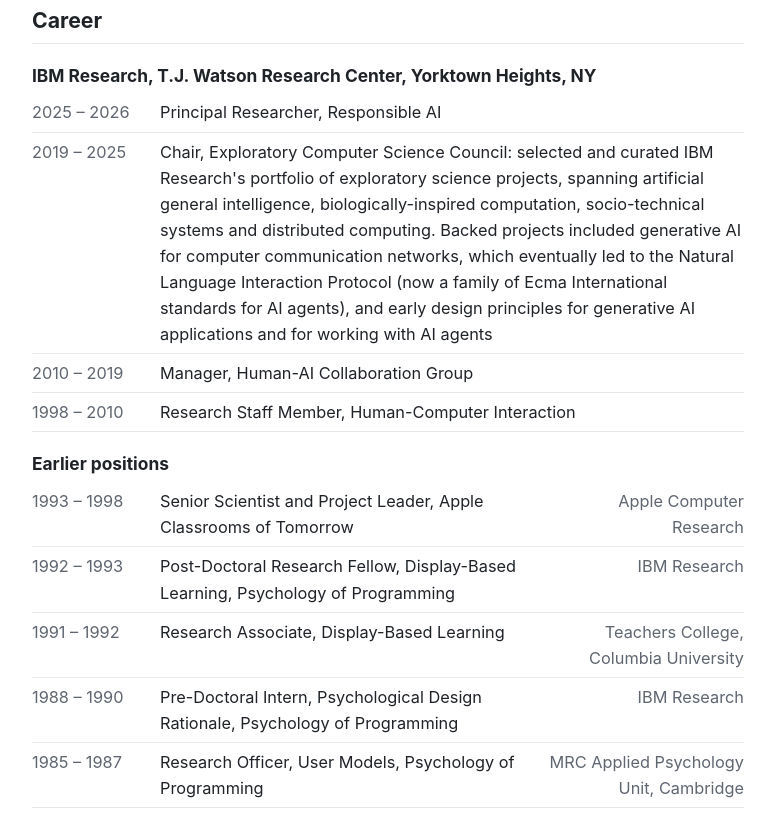
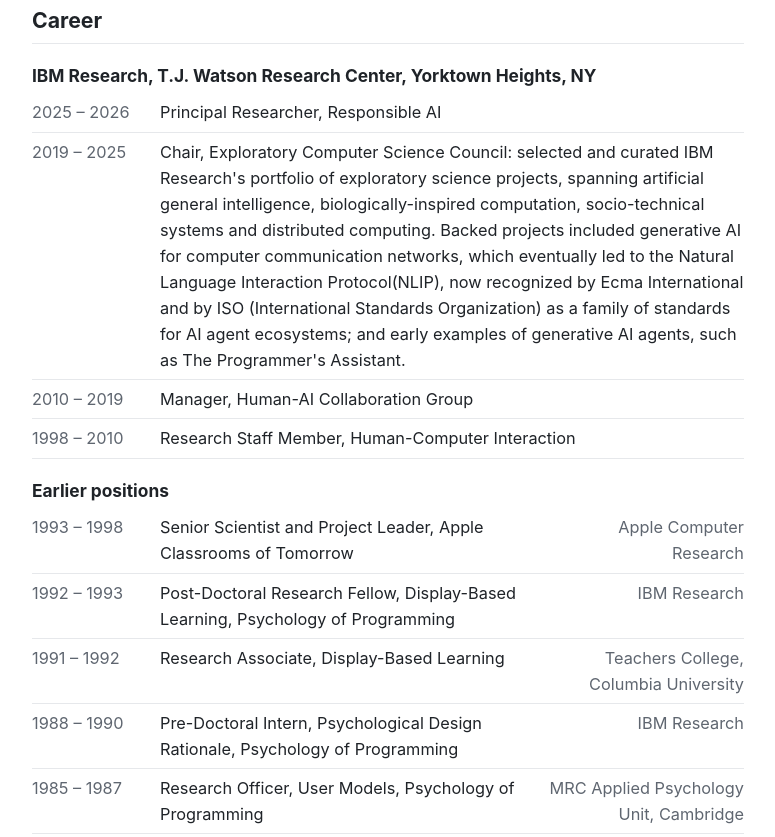
Before and after one commit to rkeb/rkeb.github.io, a plain HTML site: page cv.html in a window 1280 px wide. Shown: the part 989-1826 px from the top of the page, without its empty margins (252-1027 px from the left). Drawn offline with Linux system fonts and the light colour scheme.

Commit message:
Enhance Chair position description in CV
Updated the description of the Chair position to include recognition by Ecma International and ISO.

```diff
--- a/cv.html
+++ b/cv.html
@@ -56,7 +56,7 @@
     <h3>IBM Research, T.J. Watson Research Center, Yorktown Heights, NY</h3>
     <table class="rows">
       <tr><td class="yr">2025 – 2026</td><td>Principal Researcher, Responsible AI</td></tr>
-      <tr><td class="yr">2019 – 2025</td><td>Chair, Exploratory Computer Science Council: selected and curated IBM Research's portfolio of exploratory science projects, spanning artificial general intelligence, biologically-inspired computation, socio-technical systems and distributed computing. Backed projects included generative AI for computer communication networks, which eventually led to the Natural Language Interaction Protocol (now a family of Ecma International standards for AI agents), and early design principles for generative AI applications and for working with AI agents</td></tr>
+      <tr><td class="yr">2019 – 2025</td><td>Chair, Exploratory Computer Science Council: selected and curated IBM Research's portfolio of exploratory science projects, spanning artificial general intelligence, biologically-inspired computation, socio-technical systems and distributed computing. Backed projects included generative AI for computer communication networks, which eventually led to the Natural Language Interaction Protocol(NLIP), now recognized by Ecma International and by ISO (International Standards Organization) as a family of standards for AI agent ecosystems; and early examples of generative AI agents, such as The Programmer's Assistant.</td></tr>
       <tr><td class="yr">2010 – 2019</td><td>Manager, Human-AI Collaboration Group</td></tr>
       <tr><td class="yr">1998 – 2010</td><td>Research Staff Member, Human-Computer Interaction</td></tr>
     </table>
```
